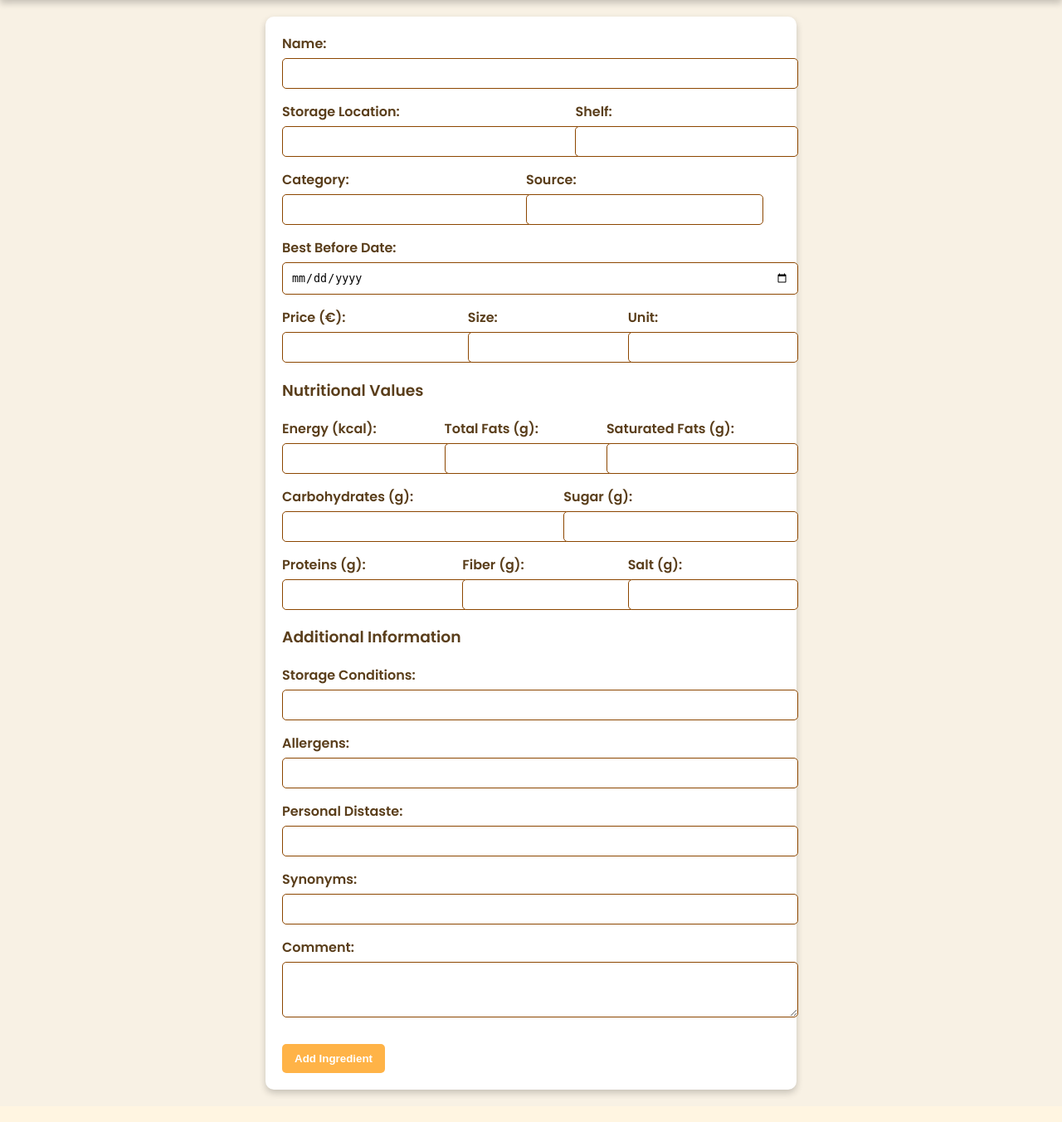
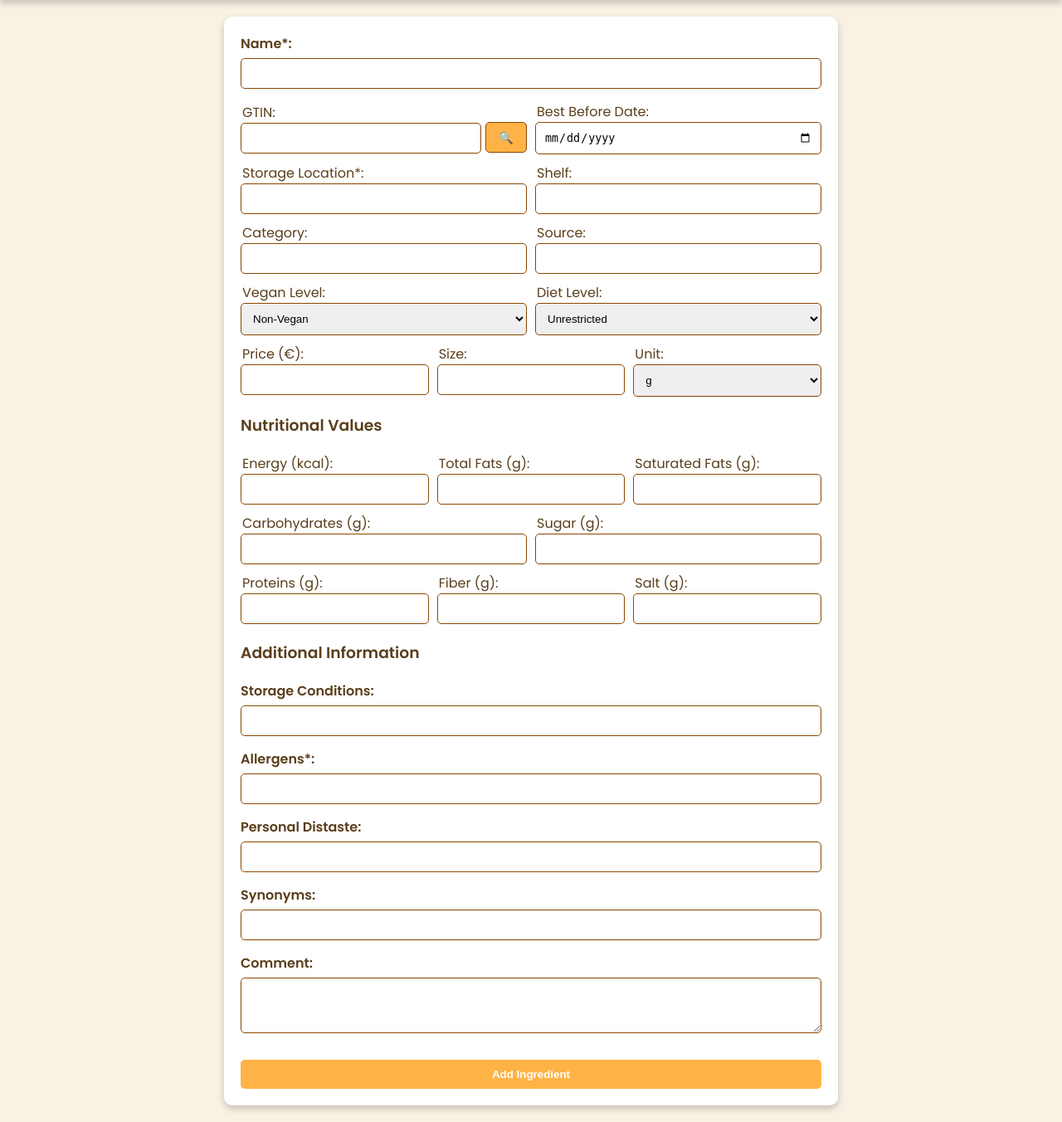
Before and after one commit to MichaelHengge/Dabba, a Flask app: page /add in a window 1280 px wide. Shown: the part 72-1424 px from the top of the page at 83% size. Before the commit the page ends 1394 px from the top, so only its background shows below. Run offline with Flask 3, Linux system fonts and the light colour scheme; some web fonts are replaced.

Commit message:
Add ingredient website

```diff
--- a/Dabba_GUI.py
+++ b/Dabba_GUI.py
@@ -524,7 +524,7 @@ class IngredientApp:
         # Check if kJ or kcal and store as kJ because I'm a physicist :)
         energy = float(self.energy_spin.get())
         if self.energy_unit_combo.get() == 'kcal':
-            energy *= 4.184
+            energy = 4.184
 
         entry["nutritional_values"] = {
             "energy": energy,
--- a/Json/Ingredient_Schema.json
+++ b/Json/Ingredient_Schema.json
@@ -160,5 +160,5 @@
             "description": "Alternative names for the ingredient."
         }
     },
-    "required": ["id", "name", "location", "category", "allergenes"]
+    "required": ["id", "name", "location"]
 }
--- a/templates/add_ingredient.html
+++ b/templates/add_ingredient.html
@@ -26,7 +26,7 @@
         }
         form {
             background: white;
-            max-width: 600px;
+            max-width: 700px;
             margin: 20px auto;
             padding: 20px;
             border-radius: 10px;
@@ -38,17 +38,28 @@
         }
         .form-group label {
             font-weight: bold;
+            display: block;
+            margin-bottom: 5px;
         }
         .inline-group {
             display: flex;
+            flex-wrap: wrap;
             gap: 10px;
+            margin-bottom: 10px;
+        }
+        .inline-group div {
+            flex: 1;
+            min-width: 150px;
+        }
+        .inline-group div label {
+            margin-left: 2px;
         }
         input, select, textarea {
             width: 100%;
             padding: 10px;
-            margin-top: 5px;
             border: 1px solid #8c4600;
             border-radius: 5px;
+            box-sizing: border-box;
         }
         button {
             padding: 10px 15px;
@@ -59,10 +70,41 @@
             font-weight: bold;
             cursor: pointer;
             border-radius: 5px;
+            width: 100%;
         }
         button:hover {
             background-color: #ff9800;
         }
+        h3 {
+            margin-top: 20px;
+        }
+        .gtin-container {
+            display: flex;
+            align-items: center;
+            gap: 5px;
+        }
+
+        .gtin-input {
+            flex: 1;
+        }
+
+        .gtin-button {
+            width: 50px;
+            height: 37px;
+            padding: 10px;
+            margin-top: 22px;
+            font-size: 14px;
+            border: 1px solid #8c4600;
+            background-color: #ffb347;
+            color: white;
+            border-radius: 5px;
+            cursor: pointer;
+        }
+
+        .gtin-button:hover {
+            background-color: #ff9800;
+        }
+
     </style>
 </head>
 <body>
@@ -72,13 +114,28 @@
 <form id="ingredient-form">
 
     <div class="form-group">
-        <label>Name:</label>
+        <label>Name*:</label>
         <input type="text" id="name" required>
     </div>
 
-    <div class="form-group inline-group">
+    <div class="inline-group">
+        <div class="gtin-container">
+            <div class="gtin-input">
+                <label>GTIN:</label>
+                <input type="text" id="gtin">
+            </div>
+            <button type="button" class="gtin-button" onclick="fetchGTINData()">🔍</button>
+        </div>
         <div>
-            <label>Storage Location:</label>
+            <label>Best Before Date:</label>
+            <input type="date" id="best_before_date">
+        </div>
+    </div>
+
+
+    <div class="inline-group">
+        <div>
+            <label>Storage Location*:</label>
             <input type="text" id="location" required>
         </div>
         <div>
@@ -87,10 +144,10 @@
         </div>
     </div>
 
-    <div class="form-group inline-group">
+    <div class="inline-group">
         <div>
             <label>Category:</label>
-            <input type="text" id="category" required>
+            <input type="text" id="category">
         </div>
         <div>
             <label>Source:</label>
@@ -98,28 +155,50 @@
         </div>
     </div>
 
-    <div class="form-group">
-        <label>Best Before Date:</label>
-        <input type="date" id="best_before_date">
+    <div class="inline-group">
+        <div>
+            <label>Vegan Level:</label>
+            <select id="vegan_level">
+                <option value="0">Non-Vegan</option>
+                <option value="1">Pescetarian</option>
+                <option value="2">Ovo-Lacto-Vegetarian</option>
+                <option value="3">Lacto-Vegetarian</option>
+                <option value="4">Vegan</option>
+            </select>
+        </div>
+        <div>
+            <label>Diet Level:</label>
+            <select id="diet_level">
+                <option value="0">Unrestricted</option>
+                <option value="1">Restricted</option>
+                <option value="2">Prohibited</option>
+            </select>
+        </div>
     </div>
 
-    <div class="form-group inline-group">
+    <div class="inline-group">
         <div>
             <label>Price (€):</label>
             <input type="number" id="price" min="0" step="0.01">
         </div>
         <div>
             <label>Size:</label>
-            <input type="text" id="size_value" required>
+            <input type="text" id="size_value">
         </div>
         <div>
             <label>Unit:</label>
-            <input type="text" id="size_unit" required>
+            <select id="size_unit">
+                <option value="g">g</option>
+                <option value="kg">kg</option>
+                <option value="ml">ml</option>
+                <option value="l">l</option>
+                <option value="piece">piece</option>
+            </select>
         </div>
     </div>
 
     <h3>Nutritional Values</h3>
-    <div class="form-group inline-group">
+    <div class="inline-group">
         <div>
             <label>Energy (kcal):</label>
             <input type="number" id="energy" min="0">
@@ -133,7 +212,7 @@
             <input type="number" id="fats_saturated" min="0">
         </div>
     </div>
-    <div class="form-group inline-group">
+    <div class="inline-group">
         <div>
             <label>Carbohydrates (g):</label>
             <input type="number" id="carbohydrates_total" min="0">
@@ -143,7 +222,7 @@
             <input type="number" id="sugar" min="0">
         </div>
     </div>
-    <div class="form-group inline-group">
+    <div class="inline-group">
         <div>
             <label>Proteins (g):</label>
             <input type="number" id="proteins" min="0">
@@ -164,7 +243,7 @@
         <input type="text" id="storage_conditions">
     </div>
     <div class="form-group">
-        <label>Allergens:</label>
+        <label>Allergens*:</label>
         <input type="text" id="allergenes">
     </div>
     <div class="form-group">
```
